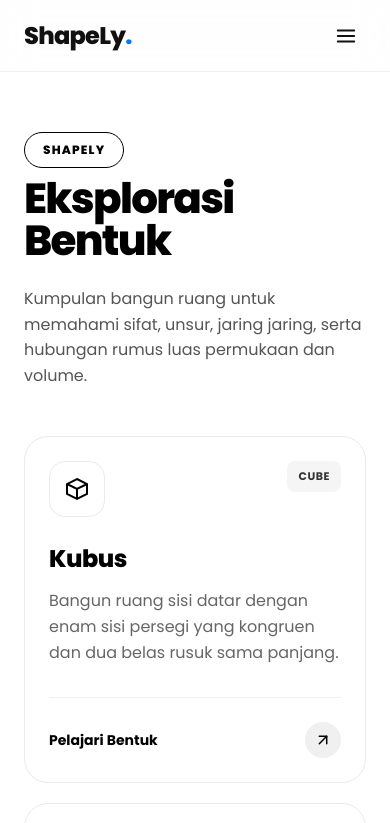
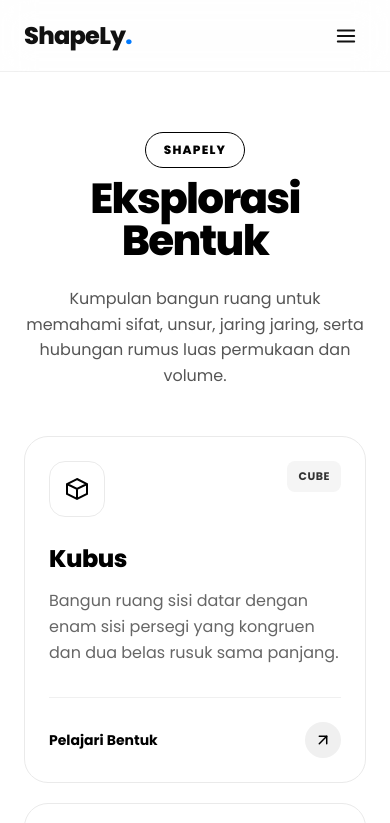
Before and after one commit to lynxrawrr/ShapeLy-WebApp, a React (Vite) app: page /shapes in a window 390 px wide. Shown: the top 823 px of the page. Built offline with nearby package versions, Linux system fonts and the light colour scheme.

Commit message:
chore: update shapes page and meta tags

```diff
--- a/index.html
+++ b/index.html
@@ -28,7 +28,7 @@
     <meta name="robots" content="index, follow" />
 
     <!-- Canonical (GANTI ke domain deploy kamu) -->
-    <link rel="canonical" href="https://example.com/" />
+    <link rel="canonical" href="https://shapely-brm.vercel.app/" />
     <meta name="theme-color" content="#0B0B0C" />
 
     <!-- Open Graph  -->
@@ -42,8 +42,8 @@
       property="og:description"
       content="Visualisasi 3D interaktif untuk memahami konsep volume & luas permukaan. Putar, zoom, dan lihat animasi jaring-jaring dengan mudah."
     />
-    <meta property="og:url" content="https://example.com/" />
-    <!-- <meta property="og:image" content="https://example.com/og.jpg" /> -->
+    <meta property="og:url" content="https://shapely-brm.vercel.app/" />
+    <meta property="og:image" content="https://shapely-brm.vercel.app/previews/home.png" />
     <meta property="og:image:width" content="1200" />
     <meta property="og:image:height" content="630" />
     <meta property="og:locale" content="id_ID" />
@@ -58,8 +58,7 @@
       name="twitter:description"
       content="Belajar bangun ruang jadi lebih nyata dengan visualisasi 3D interaktif: putar, zoom, dan animasi jaring-jaring."
     />
-    <!-- GANTI ke gambar OG yang sama -->
-    <!-- <meta name="twitter:image" content="https://example.com/og.jpg" /> -->
+    <meta name="twitter:image" content="https://shapely-brm.vercel.app/previews/home.png" />
   </head>
 
   <body>
--- a/src/pages/Shapes/Shapes.module.scss
+++ b/src/pages/Shapes/Shapes.module.scss
@@ -16,8 +16,8 @@
 
   @media (max-width: 768px) {
     margin-bottom: 48px;
-    text-align: left;
-    align-items: flex-start;
+    text-align: center;
+    align-items: center;
   }
 }
 
```
